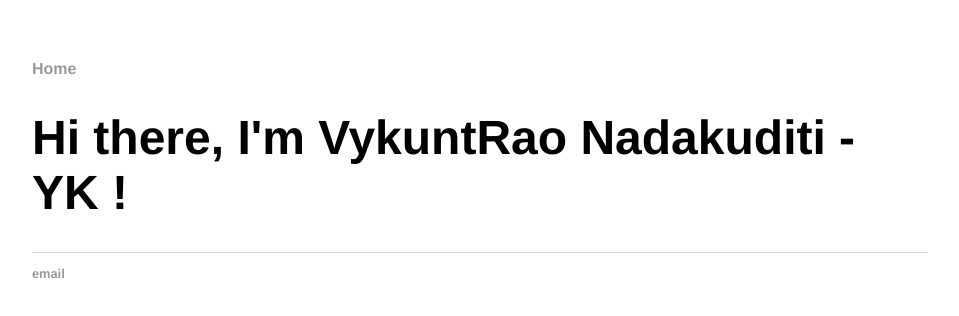
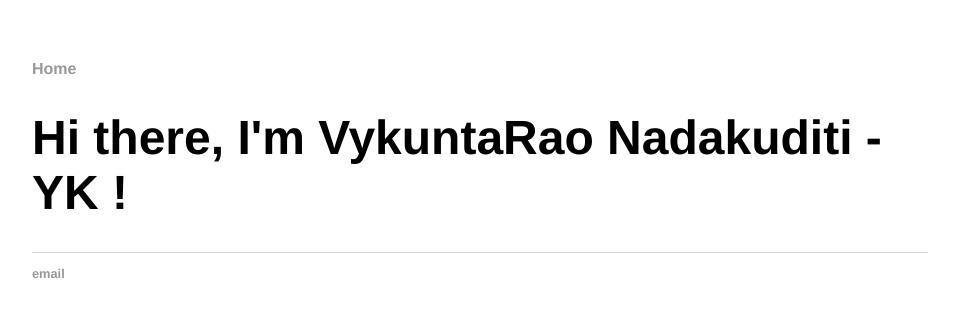
Before and after one commit to Vykuntarao-n/Vykuntarao-n.github.io, a plain HTML site: page index.html in a window 1280 px wide. Shown: the whole page, without its empty margins (160-1119 px from the left). Drawn offline with Linux system fonts and the light colour scheme.

Commit message:
Update index.html

```diff
--- a/index.html
+++ b/index.html
@@ -12,7 +12,7 @@
 		</nav>
 		<div class="container">
     		<div class="blurb">
-        		<h1>Hi there, I'm VykuntRao Nadakuditi - YK !</h1>
+        		<h1>Hi there, I'm VykuntaRao Nadakuditi - YK !</h1>
 				    <p></p>
     		</div><!-- /.blurb -->
 		</div><!-- /.container -->
```
